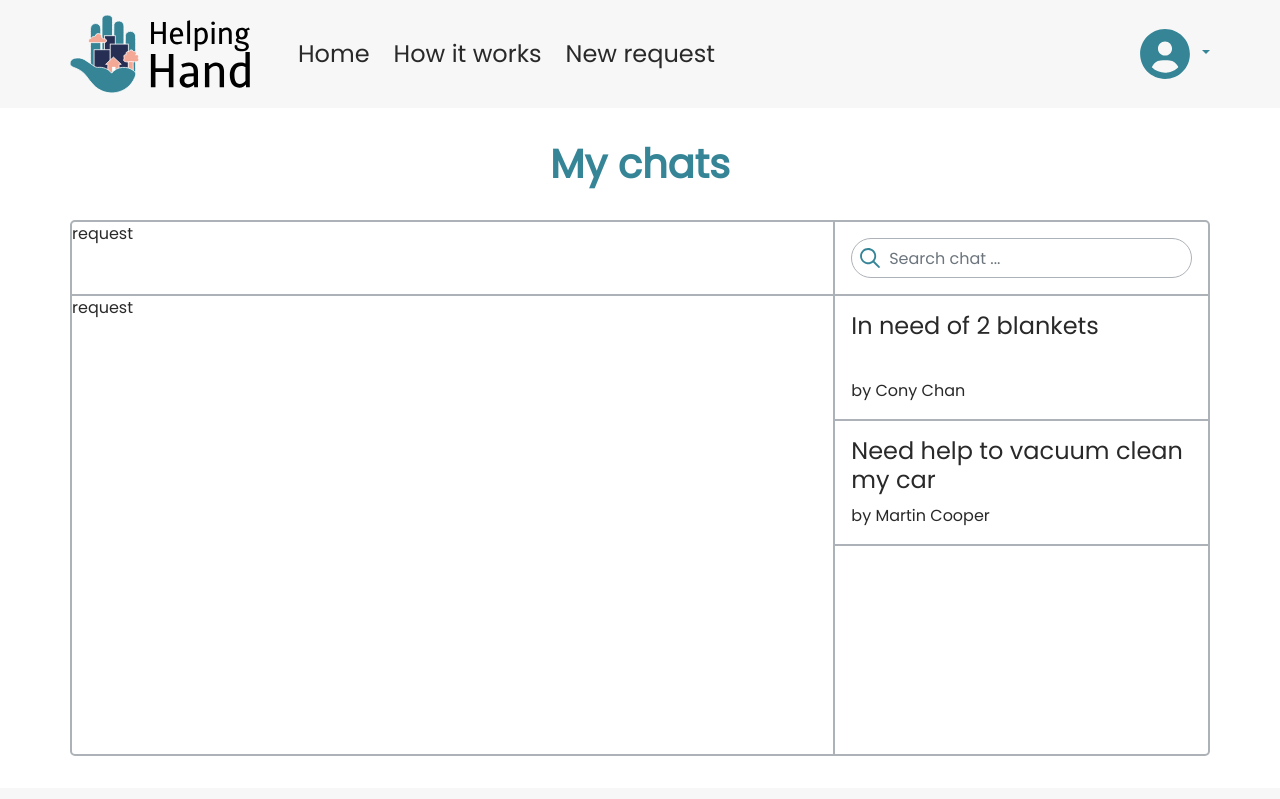
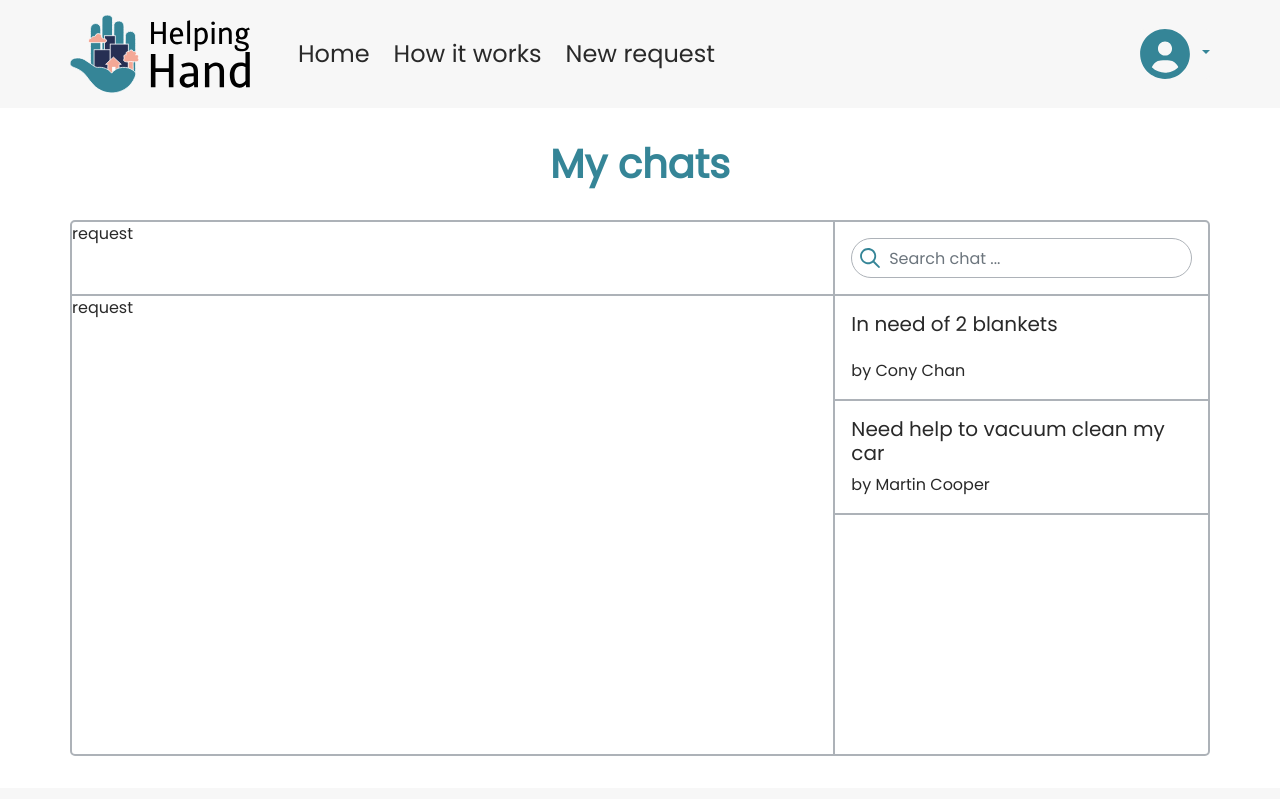
Before and after one commit to MathieuParadis/helping-hand, a React (Create React App) app: page /my-chats in a window 1280 px wide. Shown: the top 799 px of the page. Built offline with nearby package versions, Linux system fonts and the light colour scheme; what pigeon-maps would draw is missing.

Commit message:
edited chatCard component

```diff
--- a/src/components/ChatCard.jsx
+++ b/src/components/ChatCard.jsx
@@ -3,7 +3,7 @@ import React from 'react';
 const ChatCard = ({chat}) => {
   return (
     <div className="chat-card w-100 border-bottom-grey p-3 d-flex flex-column justify-content-between">
-      <h4>{chat.request.title}</h4>
+      <h5>{chat.request.title}</h5>
       <p className="m-0">by {chat.request.requester.first_name} {chat.request.requester.last_name}</p>
     </div>
   );
--- a/src/styles/components/_chatCard.scss
+++ b/src/styles/components/_chatCard.scss
@@ -1,3 +1,3 @@
 .chat-card {
-  min-height: 125px;
+  min-height: 105px;
 }
```
